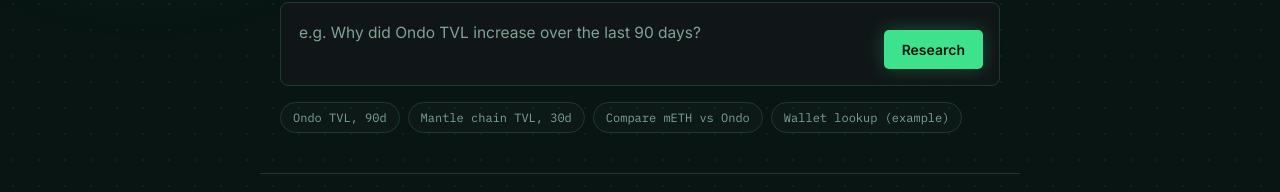
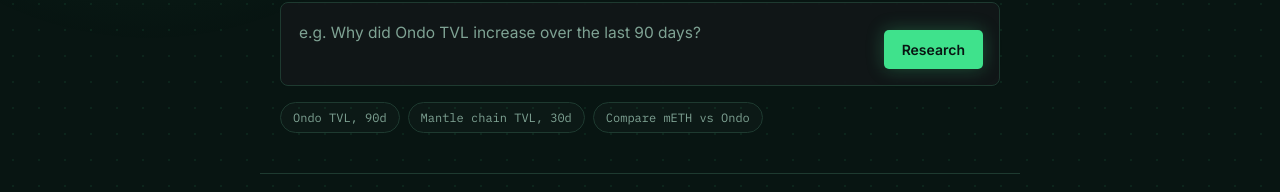
Before and after one commit to Alameencrypts/mantle-atlas, a website: page public/index.html in a window 1280 px wide. Shown: the part 373-565 px from the top of the page. Drawn offline with nearby package versions, Linux system fonts and the light colour scheme; no server answers.

Commit message:
Update index.html

```diff
--- a/public/index.html
+++ b/public/index.html
@@ -56,7 +56,6 @@
     <button class="chip" data-q="Why did Ondo TVL increase over the last 90 days?">Ondo TVL, 90d</button>
     <button class="chip" data-q="What is the Mantle chain-wide TVL trend over the last 30 days?">Mantle chain TVL, 30d</button>
     <button class="chip" data-q="Compare mETH and Ondo TVL over the last 60 days">Compare mETH vs Ondo</button>
-    <button class="chip" data-q="Look up wallet activity for 0x0000000000000000000000000000000000dEaD">Wallet lookup (example)</button>
   </div>
 
   <section id="resultArea" class="result-area" hidden>
```
